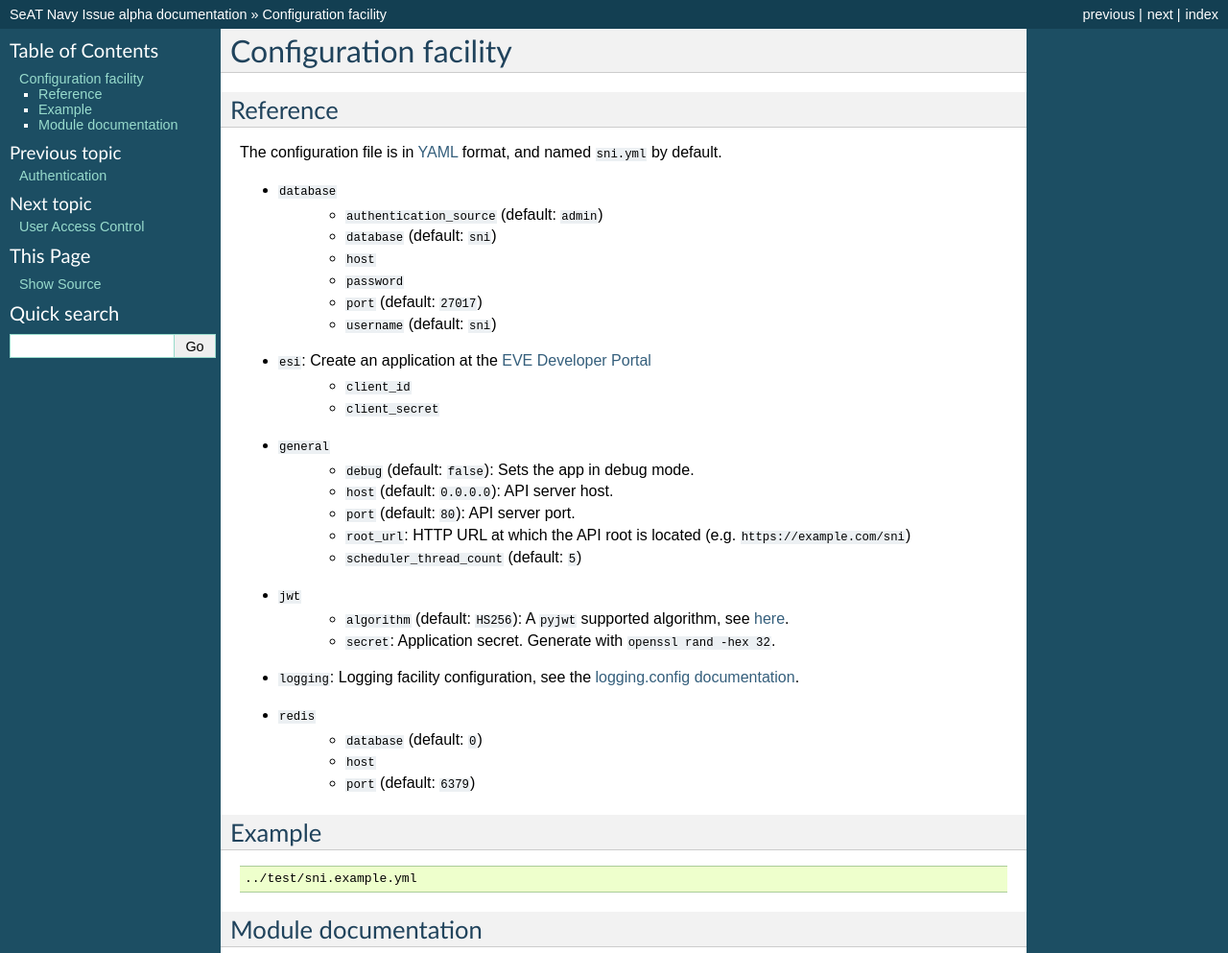
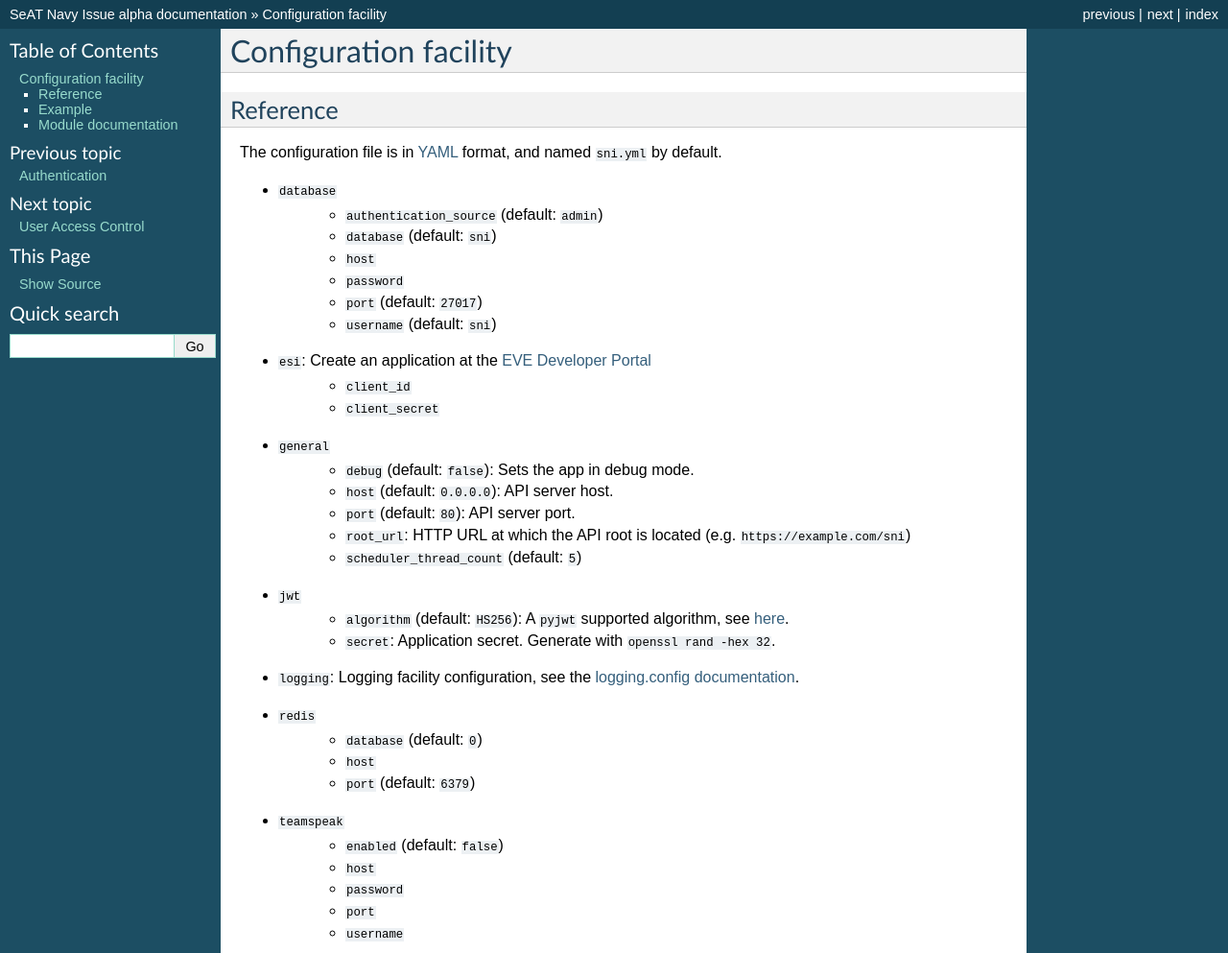
Before and after one commit to r0kym/seat-navy-issue, a Sphinx documentation site: the page built from docs/configuration.rst, in a window 1280 px wide, cut to the strip 0-993 px from the top of the page. Shown: the whole strip at 96% size. Built offline with Sphinx 7.4.7, drawn with Linux system fonts in a browser that asks for light colours.

Commit message:
Boilerplate for teamspeak support

```diff
--- a/docs/configuration.rst
+++ b/docs/configuration.rst
@@ -16,11 +16,9 @@ The configuration file is in `YAML <https://yaml.org/>`_ format, and named
     * ``password``
     * ``port`` (default: ``27017``)
     * ``username`` (default: ``sni``)
-
 * ``esi``: Create an application at the `EVE Developer Portal <https://developers.eveonline.com/>`_
     * ``client_id``
     * ``client_secret``
-
 * ``general``
     * ``debug`` (default: ``false``): Sets the app in debug mode.
     * ``host`` (default: ``0.0.0.0``): API server host.
@@ -28,17 +26,20 @@ The configuration file is in `YAML <https://yaml.org/>`_ format, and named
     * ``root_url``: HTTP URL at which the API root is located (e.g.
       ``https://example.com/sni``)
     * ``scheduler_thread_count`` (default: ``5``)
-
 * ``jwt``
     * ``algorithm`` (default: ``HS256``): A ``pyjwt`` supported algorithm, see `here <https://pyjwt.readthedocs.io/en/latest/algorithms.html?highlight=algorithm#digital-signature-algorithms>`_.
     * ``secret``: Application secret. Generate with ``openssl rand -hex 32``.
-
 * ``logging``: Logging facility configuration, see the `logging.config documentation <https://docs.python.org/3/library/logging.config.html#dictionary-schema-details>`_.
-
 * ``redis``
     * ``database`` (default: ``0``)
     * ``host``
     * ``port`` (default: ``6379``)
+* ``teamspeak``
+    * ``enabled`` (default: ``false``)
+    * ``host``
+    * ``password``
+    * ``port``
+    * ``username``
 
 
 .. _configuration-file-reference-example:
--- a/requirements.txt
+++ b/requirements.txt
@@ -9,4 +9,5 @@ pyjwt
 pyyaml
 redis
 requests
+ts3
 uvicorn
```
Also changed, not shown: 3 other files.
